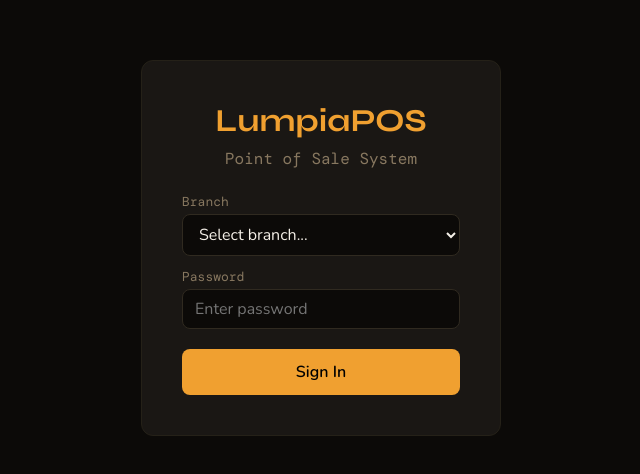
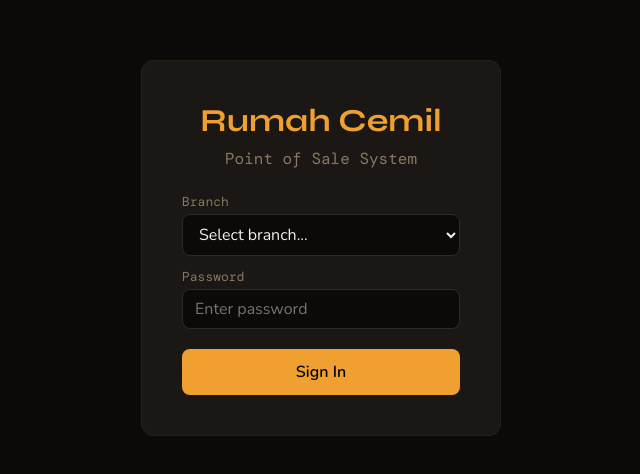
Before and after one commit to Taufikhs123/Cashier-Lumpia, a plain HTML site: page index.html in a window 1280 px wide. Shown: the part 152-626 px from the top of the page, without its empty margins (319-959 px from the left). Drawn offline with nearby package versions, Linux system fonts and the light colour scheme.

Commit message:
Rename LumpiaPOS to Rumah Cemil
Co-Authored-By: Claude Opus 4.6 <noreply@anthropic.com>

```diff
--- a/index.html
+++ b/index.html
@@ -6,7 +6,7 @@
 <meta name="apple-mobile-web-app-capable" content="yes">
 <meta name="apple-mobile-web-app-status-bar-style" content="black-translucent">
 <meta name="theme-color" content="#0c0a08">
-<title>LumpiaPOS</title>
+<title>Rumah Cemil</title>
 <link rel="preconnect" href="https://fonts.googleapis.com">
 <link href="https://fonts.googleapis.com/css2?family=Syne:wght@500;700;800&family=DM+Mono:wght@400;500&family=Nunito:wght@400;600;700&display=swap" rel="stylesheet">
 <style>
@@ -202,7 +202,7 @@ tr:hover td { background:var(--bg3); }
 <!-- Login Screen -->
 <div id="loginScreen">
   <div class="login-box">
-    <h1 class="syne">LumpiaPOS</h1>
+    <h1 class="syne">Rumah Cemil</h1>
     <p class="subtitle mono">Point of Sale System</p>
     <div class="form-group">
       <label>Branch</label>
@@ -224,7 +224,7 @@ tr:hover td { background:var(--bg3); }
   <!-- Sidebar -->
   <div class="sidebar">
     <div class="sidebar-brand">
-      <h2>LumpiaPOS</h2>
+      <h2>Rumah Cemil</h2>
       <small class="mono" id="branchLabel"></small>
     </div>
     <div class="sidebar-nav" id="sidebarNav"></div>
@@ -413,7 +413,7 @@ tr:hover td { background:var(--bg3); }
 
 <script>
 // ============================================================
-// LumpiaPOS — Frontend Application
+// Rumah Cemil — Frontend Application
 // ============================================================
 
 const APP_VERSION = '1.0.0';
@@ -1639,8 +1639,8 @@ function closeModal() {
 // ============================================================
 function initPWA() {
   const manifest = {
-    name: 'LumpiaPOS',
-    short_name: 'LumpiaPOS',
+    name: 'Rumah Cemil',
+    short_name: 'Rumah Cemil',
     start_url: '.',
     display: 'standalone',
     background_color: '#0c0a08',
```
